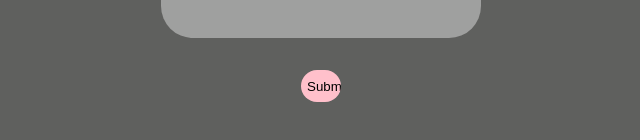
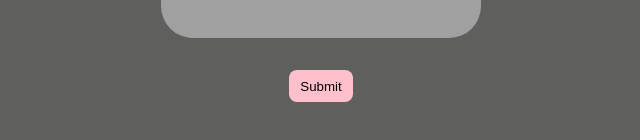
Before and after one commit to Yedrup/Color-Game, a plain HTML site: page index.html in a window 1280 px wide. Shown: the part 180-320 px from the top of the page, without its empty margins (319-959 px from the left). Drawn offline with Linux system fonts and the light colour scheme.

Commit message:
test branche

```diff
--- a/css/main.css
+++ b/css/main.css
@@ -22,7 +22,7 @@ body {
 	width: 100%;
 }
 
-input {
+.colorValue {
 	max-width: 2.5rem;
 	color: rgb(200,200,200);
 }
@@ -37,13 +37,12 @@ input {
 	background-color: blue;
 }
 
-
 #button {
+	width: 4rem;
 	height: 2rem;
-	text-align: center;
 	background-color: pink;
 	color: black;
 	margin-top: 2rem;
 	border-style: none;
-	border-radius: 1rem;
+	border-radius: .5rem;
 }
```
